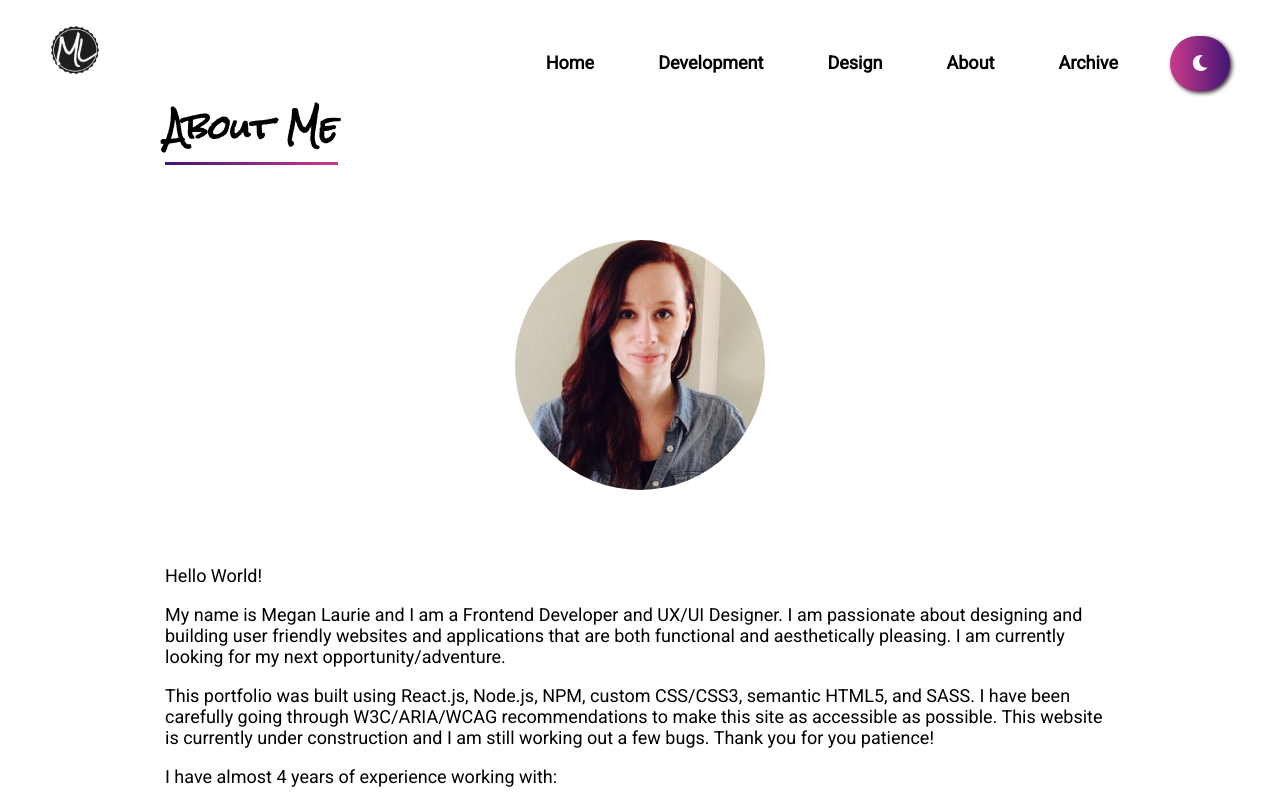
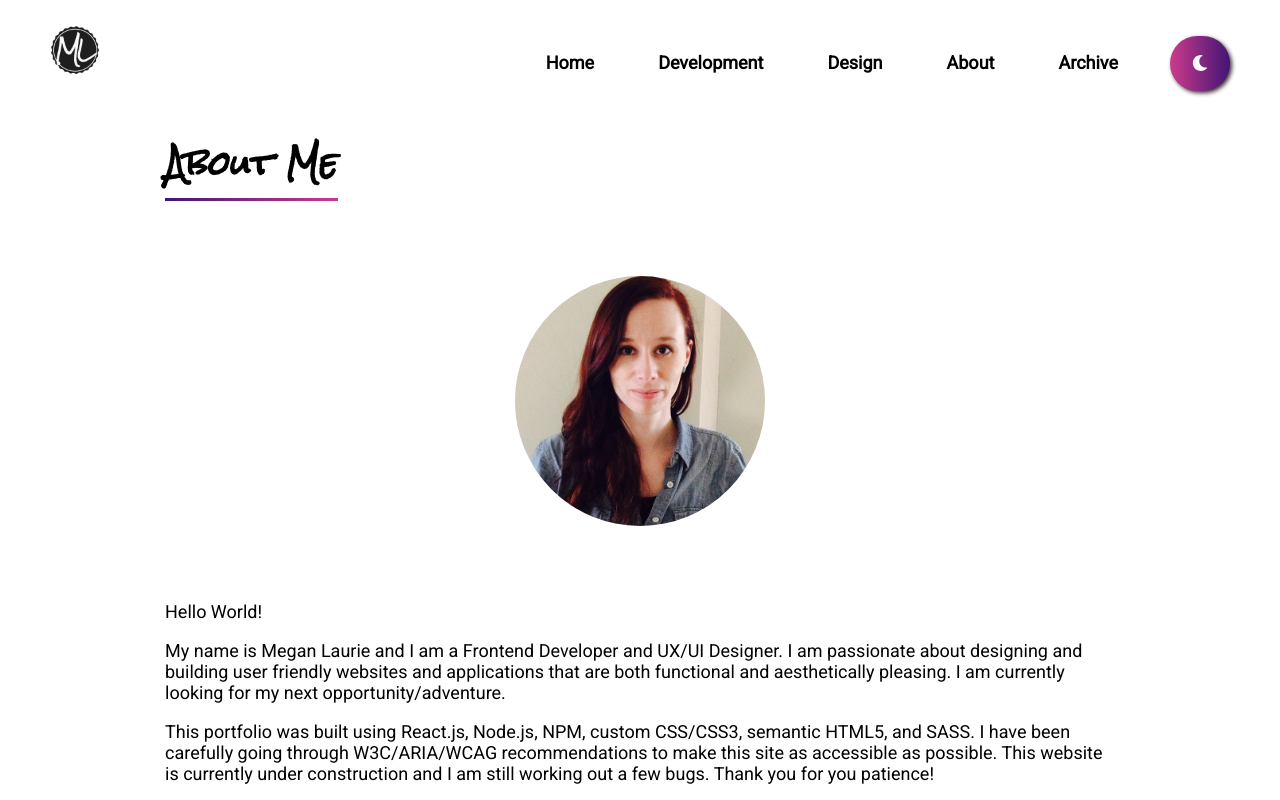
Before and after one commit to meglaurie/Portfolio-Summer-2020, a React (Create React App) app in the folder my-react-website/: page /about in a window 1280 px wide. Shown: the top 800 px of the page. Built offline with nearby package versions, Linux system fonts and the light colour scheme.

Commit message:
fixing react warnings

```diff
--- a/my-react-website/src/components/ThemeToggleButton.js
+++ b/my-react-website/src/components/ThemeToggleButton.js
@@ -1,5 +1,5 @@
-import React, { Component } from "react";
-import { faSun } from '@fortawesome/free-solid-svg-icons';
+import React from "react";
+// import { faSun } from '@fortawesome/free-solid-svg-icons';
 import { faMoon } from '@fortawesome/free-solid-svg-icons';
 import { FontAwesomeIcon } from "@fortawesome/react-fontawesome";
 
--- a/my-react-website/src/pages/HomePage.js
+++ b/my-react-website/src/pages/HomePage.js
@@ -1,5 +1,4 @@
 import React from 'react';
-import ThemeToggleButton from '../components/ThemeToggleButton';
 import Footer from '../components/Footer';
 
 const HomePage = () => (
--- a/my-react-website/src/scss/_gobalstyle.scss
+++ b/my-react-website/src/scss/_gobalstyle.scss
@@ -91,7 +91,7 @@ p{
   min-height: calc(100vh - 60px);
   margin: auto;
   padding: 25px;
-  padding-top: 64px;
+  padding-top: 100px;
 }
 
 .page-title{
```
